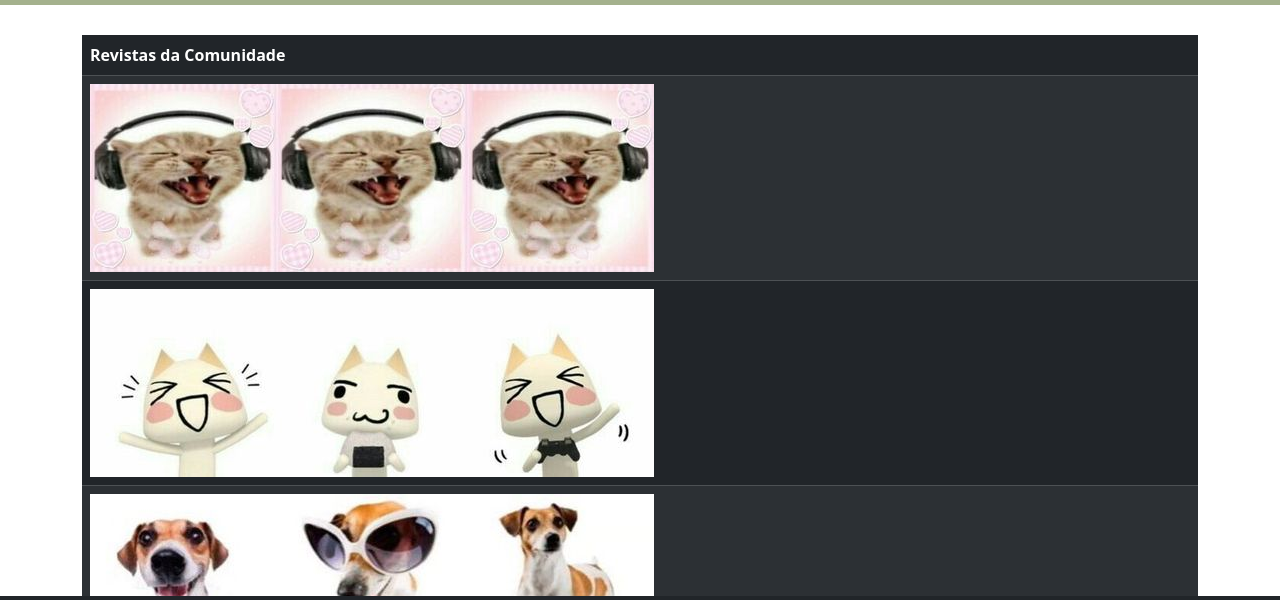
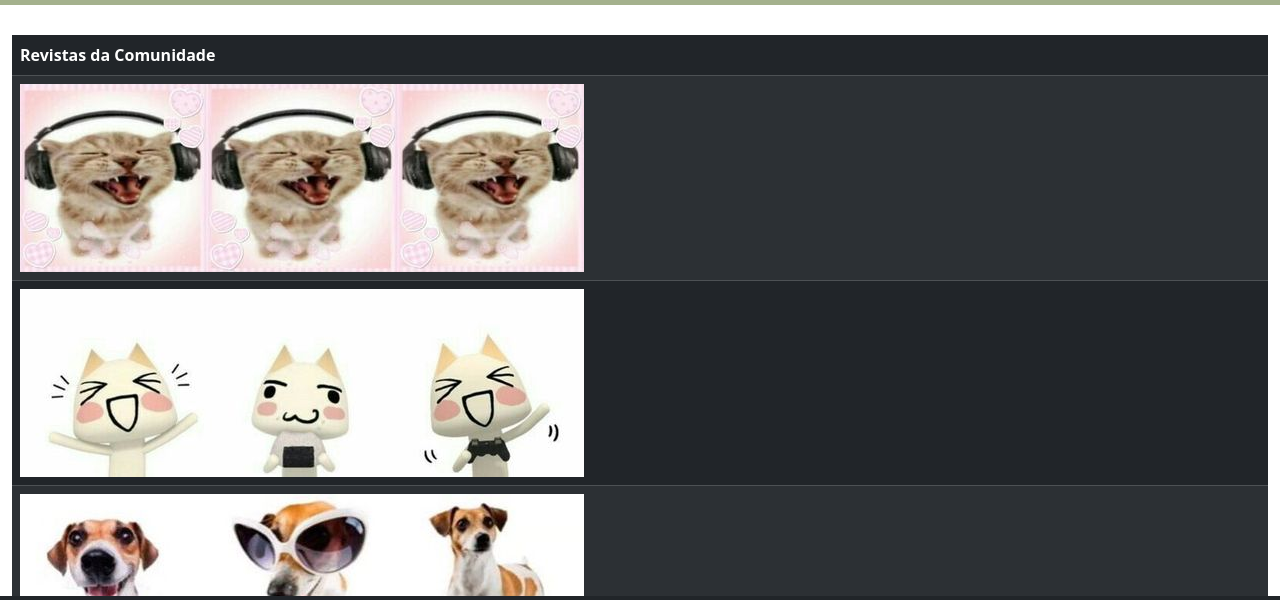
Before and after one commit to stardazz/tecnologiasweb, a plain HTML site: page revistas.html in a window 1280 px wide. Shown: the part 180-780 px from the top of the page. Drawn offline with nearby package versions, Linux system fonts and the light colour scheme.

Commit message:
Update revistas.html

```diff
--- a/revistas.html
+++ b/revistas.html
@@ -57,7 +57,7 @@
     </nav>
 
     <!-- Div que abrigará o conteúdo da página -->
-    <div class="container" style="margin-bottom:100px; margin-top: 30px;">
+    <div class="container-fluid" style="margin-bottom:100px; margin-top: 30px;">
 
         <table class="table table-dark table-striped">
             <thead>
```
